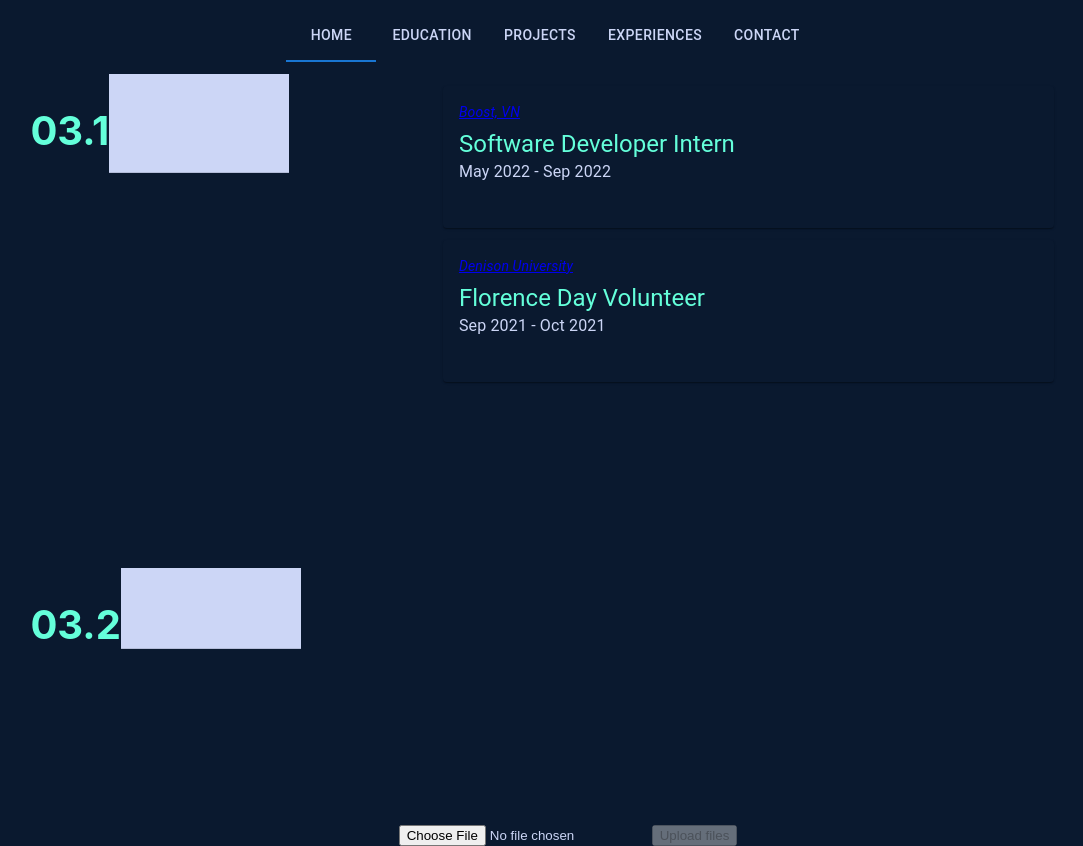
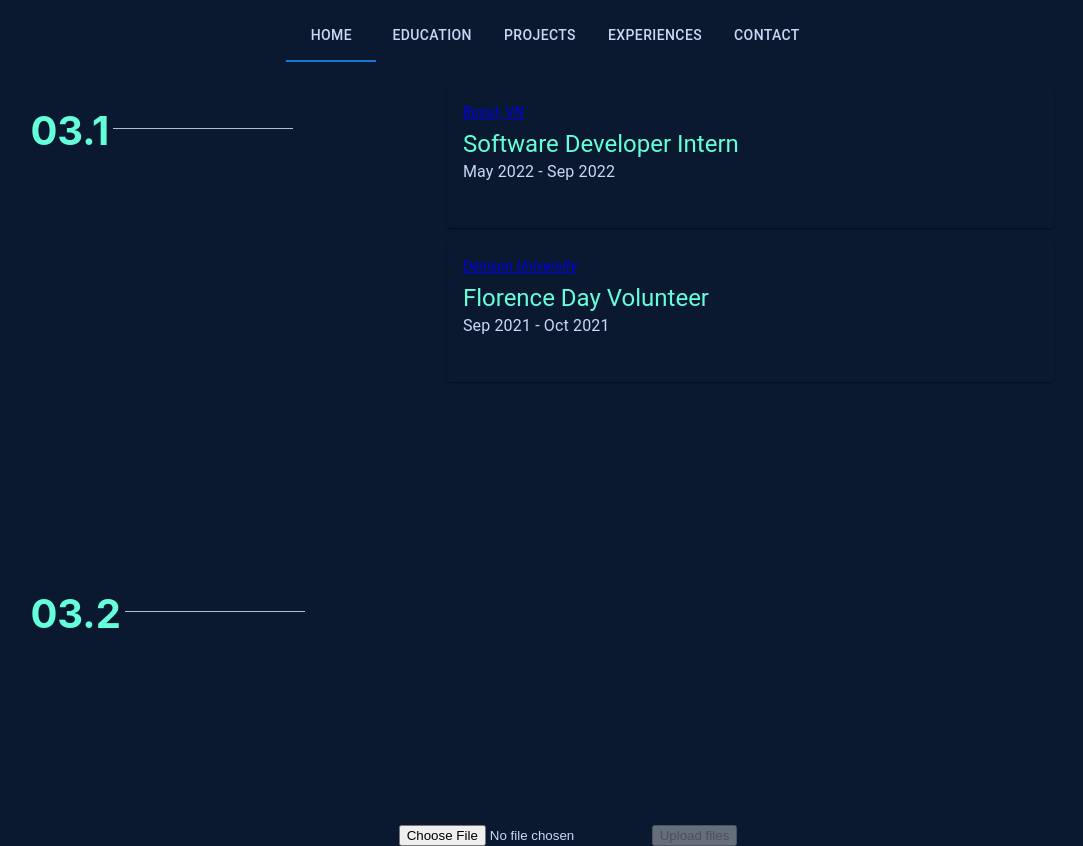
Before and after one commit to Kaia15/portfolio-2022, a React (Create React App) app: page /experiences in a window 1280 px wide. Shown: the whole page, without its empty margins (72-1155 px from the left). Built offline with nearby package versions, Linux system fonts and the light colour scheme; no server answers; the HTML template or start-up script is replaced by a standard one.

Commit message:
updates-4

```diff
--- a/src/components/experiences/exp.module.css
+++ b/src/components/experiences/exp.module.css
@@ -19,7 +19,7 @@
     }
     .divider {
         background-color: #ccd6f6;
-        margin: 54px 0px 96px 8px;
+        margin: 54px 0px 48px 4px;
         width: 180px
     }
     .p1 {
--- a/src/components/experiences/section3.js
+++ b/src/components/experiences/section3.js
@@ -17,7 +17,9 @@ const Section3 = () => {
                 <p style = {{fontSize: '40px',
                     fontFamily: '"Calibre","Inter","San Francisco","SF Pro Text",-apple-system,system-ui,sans-serif,"SF Mono","Fira Code","Fira Mono","Roboto Mono",monospace',
                     fontWeight: 'bolder', margin: '32px 0px 0px 8vw', color: '#64ffda'}}> 03.1 </p>
-                <Divider orientation="horizontal" className={ExpCSS.divider}/>
+                <div className={ExpCSS.divider}>
+                <Divider orientation="horizontal" />
+                </div>
                 </div>
                 {a.map((b,id) => {
                     return (
@@ -53,7 +55,9 @@ const Section3 = () => {
                 <p style = {{fontSize: '40px',
                     fontFamily: '"Calibre","Inter","San Francisco","SF Pro Text",-apple-system,system-ui,sans-serif,"SF Mono","Fira Code","Fira Mono","Roboto Mono",monospace',
                     fontWeight: 'bolder', margin: '32px 0px 0px 8vw', color: '#64ffda'}}> 03.2 </p>
-                <Divider orientation="horizontal" className={ExpCSS.divider}/>
+                <div className={ExpCSS.divider}>
+                <Divider orientation="horizontal" />
+                </div>
                 </div>
                 <div style = {{flex: '4'}}></div>
                 <div style = {{flex: '4'}}></div>
```
